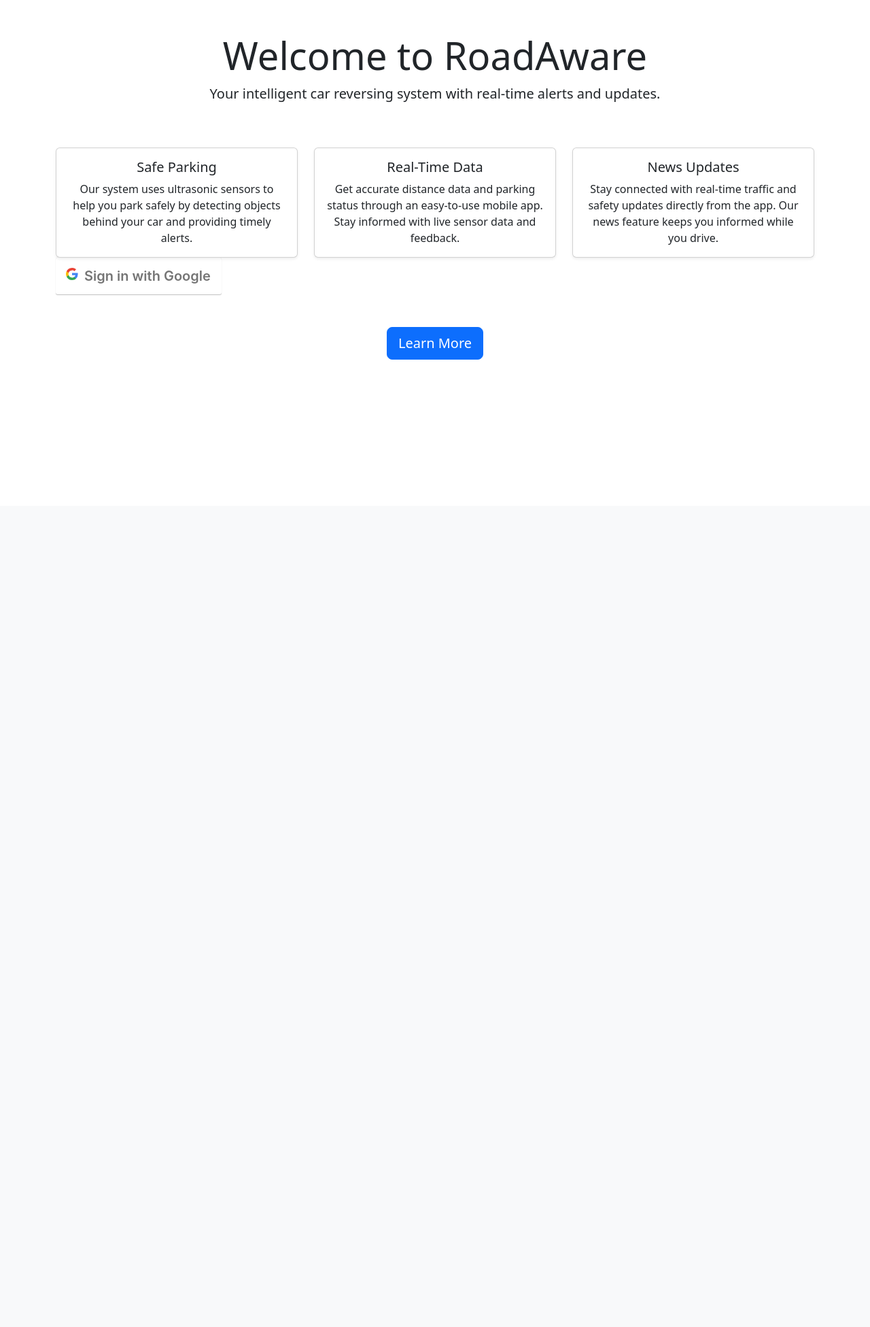
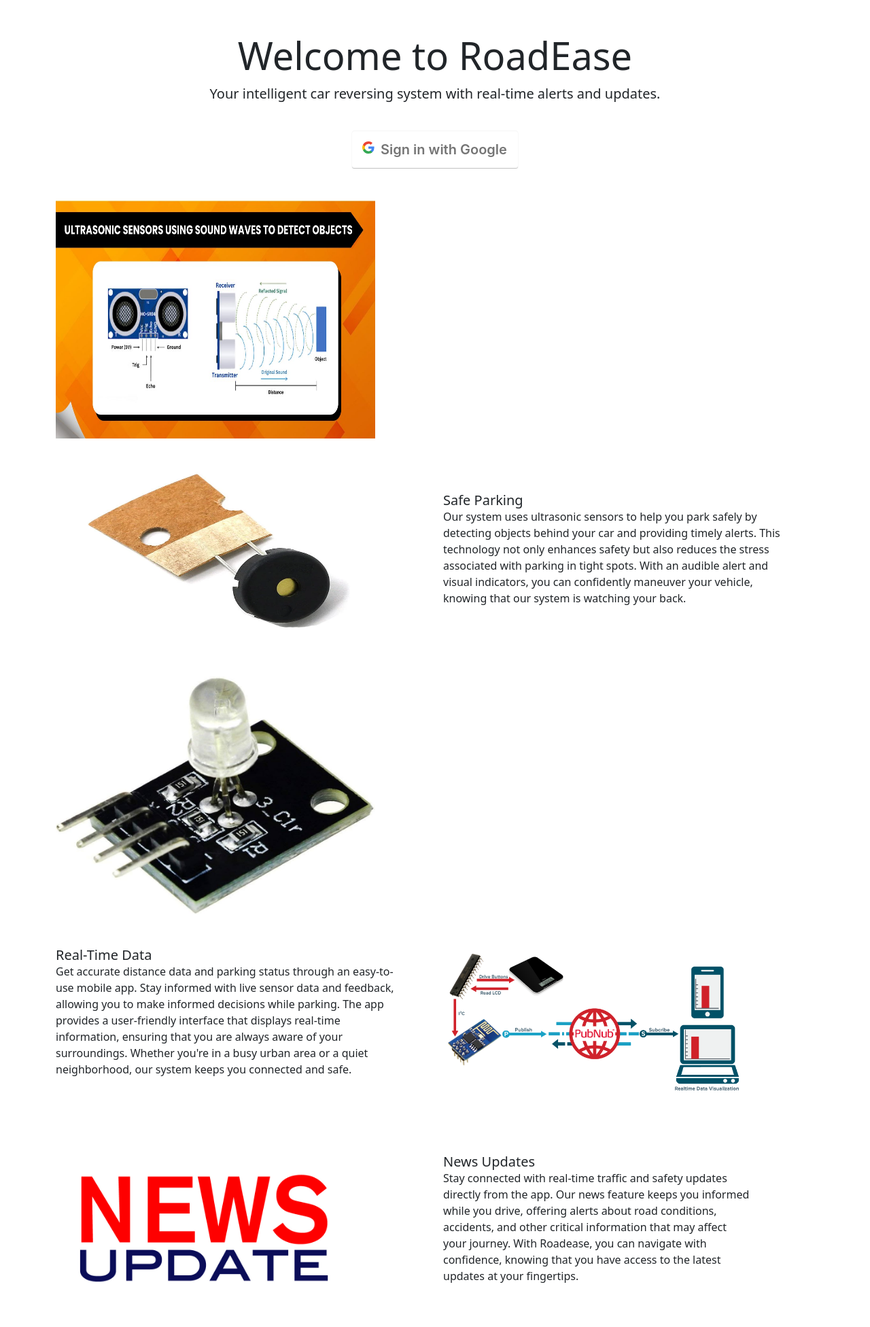
Before and after one commit to EricHanJf/IOT-I-CA-RoadAware, a Flask app: page / in a window 1280 px wide. Shown: the part 56-2008 px from the top of the page at 68% size. Before the commit the page ends 585 px from the top, so only its background shows below. Run offline with Flask 3, Linux system fonts and the light colour scheme.

Commit message:
changed layout for index.html, added some images for this page

```diff
--- a/templates/index.html
+++ b/templates/index.html
@@ -1,4 +1,4 @@
-{% extends "base.html"%}
+{% extends "base.html" %}
 {% block title %}Home{% endblock %}
 {% block body %}
 {% include 'navbar.html' %}
@@ -6,53 +6,81 @@
     <!-- Welcome Section -->
     <div class="row">
         <div class="col text-center">
-            <h1 class="display-4">Welcome to RoadAware</h1>
+            <h1 class="display-4">Welcome to RoadEase</h1>
             <p class="lead">Your intelligent car reversing system with real-time alerts and updates.</p>
         </div>
     </div>
 
-    <!-- Features Section -->
-    <div class="row mt-5">
-        <div class="col-md-4">
-            <div class="card shadow-sm">
-                <div class="card-body text-center">
-                    <h5 class="card-title">Safe Parking</h5>
-                    <p class="card-text">Our system uses ultrasonic sensors to help you park safely by detecting objects
-                        behind your car and providing timely alerts.</p>
+    <!-- Google Login Button Section -->
+    <div class="row mt-4">
+        <div class="col text-center">
+            <a href="/login">
+                <button type="button" class="login-with-google-btn">
+                    Sign in with Google
+                </button>
+            </a>
+        </div>
+    </div>
+
+    <!-- Sensor Image Slider -->
+    <div class="row mt-5 align-items-center">
+        <div class="col-md-6">
+            <div class="image-slider" style="max-width: 470px;">
+                <div class="slider-wrapper">
+                    <img src="{{ url_for('static', filename='image/ultrasonicsensor.jpg') }}" alt="sensor"
+                        class="slider-image" style="width: 100%; height: 350px;">
+                    <img src="{{ url_for('static', filename='image/buzzer.jpg') }}" alt="sensor" class="slider-image"
+                        style="width: 100%; height: 350px;">
+                    <img src="{{ url_for('static', filename='image/RGBLED.jpg') }}" alt="sensor" class="slider-image"
+                        style="width: 100%; height: 350px;">
                 </div>
             </div>
         </div>
-        <div class="col-md-4">
-            <div class="card shadow-sm">
-                <div class="card-body text-center">
-                    <h5 class="card-title">Real-Time Data</h5>
-                    <p class="card-text">Get accurate distance data and parking status through an easy-to-use mobile
-                        app. Stay informed with live sensor data and feedback.</p>
-                </div>
-            </div>
-        </div>
-        <div class="col-md-4">
-            <div class="card shadow-sm">
-                <div class="card-body text-center">
-                    <h5 class="card-title">News Updates</h5>
-                    <p class="card-text">Stay connected with real-time traffic and safety updates directly from the app.
-                        Our news feature keeps you informed while you drive.</p>
-                </div>
+        <div class="col-md-6">
+            <div class="article mb-4" style="max-width: 500px;">
+                <h5 class="card-title">Safe Parking</h5>
+                <p class="card-text">Our system uses ultrasonic sensors to help you park safely by detecting objects
+                    behind your car and providing timely alerts. This technology not only enhances safety but also
+                    reduces the stress associated with parking in tight spots. With an audible alert and visual
+                    indicators, you can confidently maneuver your vehicle, knowing that our system is watching your
+                    back.</p>
             </div>
         </div>
     </div>
-    <a href="/login">
-        <button type="button" class="login-with-google-btn">
-            Sign in with Google
-        </button>
-    </a>
 
-    <!-- Call to Action Section -->
-    <div class="row mt-5">
-        <div class="col text-center">
-            <a href="{{ url_for('news') }}" class="btn btn-primary btn-lg">Learn More</a>
+    <!-- Article 2 -->
+    <div class="row mt-5 align-items-center">
+        <div class="col-md-6">
+            <div class="article mb-4" style="max-width: 500px;">
+                <h5 class="card-title">Real-Time Data</h5>
+                <p class="card-text">Get accurate distance data and parking status through an easy-to-use mobile app.
+                    Stay informed with live sensor data and feedback, allowing you to make informed decisions while
+                    parking. The app provides a user-friendly interface that displays real-time information, ensuring
+                    that you are always aware of your surroundings. Whether you're in a busy urban area or a quiet
+                    neighborhood, our system keeps you connected and safe.</p>
+            </div>
+        </div>
+        <div class="col-md-6">
+            <img src="{{ url_for('static', filename='image/pubnub.jpg') }}" alt="pubnub" class="img-fluid mt-1"
+                style="width: 80%; height: auto;">
+        </div>
+    </div>
+
+    <!-- Article 3 -->
+    <div class="row mt-5 align-items-center">
+        <div class="col-md-6">
+            <img src="{{ url_for('static', filename='image/news-update.jpg') }}" alt="news" class="img-fluid mt-1"
+                style="width: 80%; height: auto;">
+        </div>
+        <div class="col-md-5">
+            <div class="article mb-4" style="max-width: 500px; margin: auto;">
+                <h5 class="card-title">News Updates</h5>
+                <p class="card-text">Stay connected with real-time traffic and safety updates directly from the app. Our
+                    news feature keeps you informed while you drive, offering alerts about road conditions, accidents,
+                    and other critical information that may affect your journey. With Roadease, you can navigate with
+                    confidence, knowing that you have access to the latest updates at your fingertips.</p>
+            </div>
         </div>
     </div>
 </div>
-
 {% endblock %}
```
Also changed, not shown: static/image/ProjectLogo.jpg (added), static/image/RGBLED.jpg (added), static/image/buzzer.jpg (added), static/image/news-update.jpg (added), static/image/news.jpg (added), static/image/pubnub.jpg (added), static/image/ultrasonicsensor.jpg (added).
